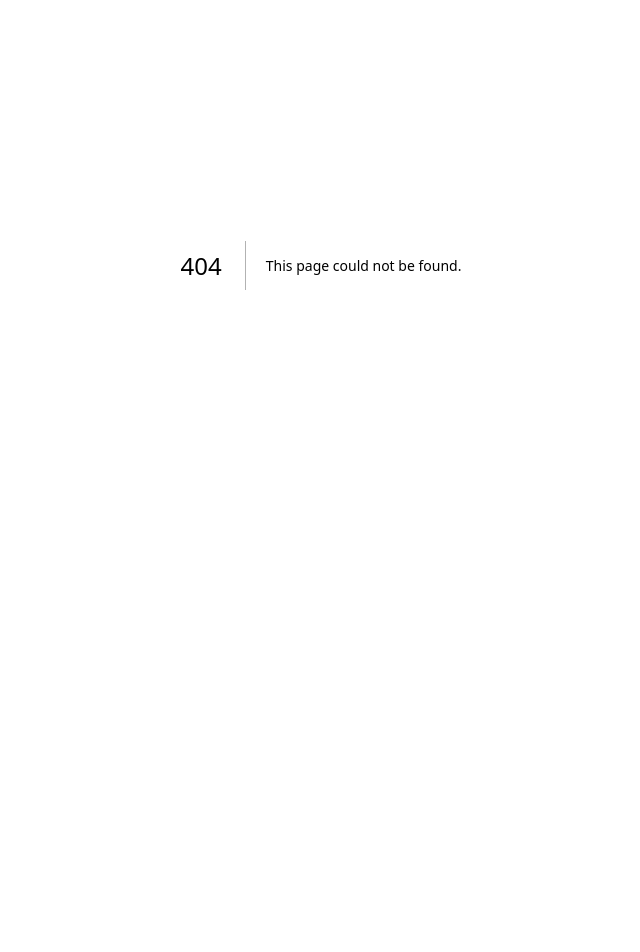
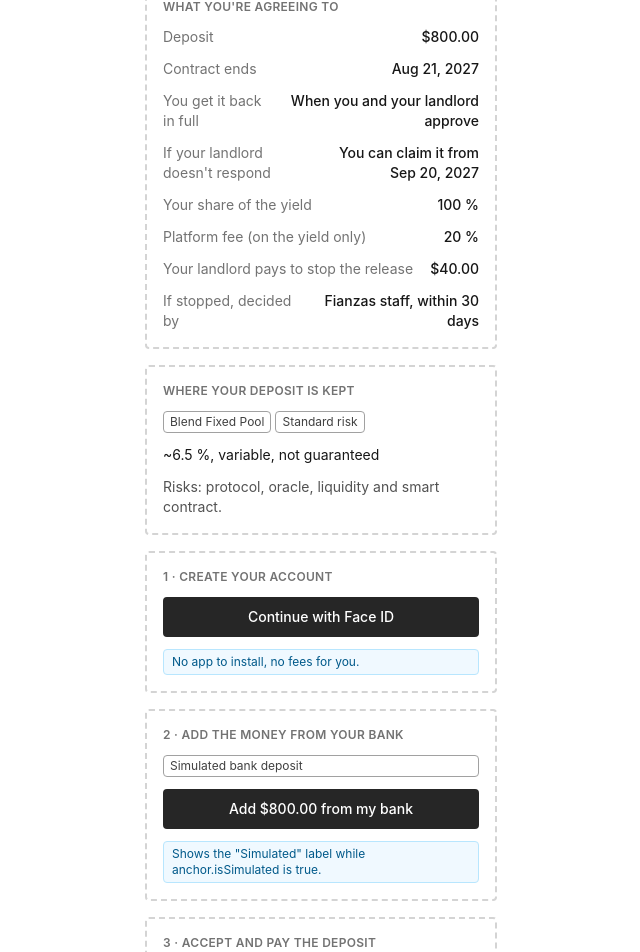
Before and after one commit to jzelada97/Pledge, a Next.js app in the folder apps/web/: page /i/1 in a window 1280 px wide. Before the commit this address had no page. Shown: the part 135-1087 px from the top of the page, without its empty margins (319-959 px from the left). Before the commit the page ends 800 px from the top, so only its background shows below. Built offline with nearby package versions, Linux system fonts and the light colour scheme.

Commit message:
feat(web): añadir pantallas de baja fidelidad del inquilino
Invitación /i/[id] (condiciones de WEB-11 v2, riesgo de la estrategia,
cuenta con Face ID, depósito desde el banco y aceptar, con la comprobación
WEB-14) y /tenant (aprobar, reclamar tras el plazo y enviar al banco).

```diff
--- /dev/null
+++ b/apps/web/app/i/[id]/page.tsx
@@ -0,0 +1,70 @@
+import { notFound } from "next/navigation";
+import { SignButton } from "@/components/sign-button";
+import { Box, Note, Row, Screen, Tag } from "@/components/wire";
+import { depositById } from "@/lib/fixtures";
+import { date, money, percent } from "@/lib/format";
+import { RISK_LABEL, STRATEGY_COPY } from "@/lib/strategies";
+
+// Tenant invitation: /i/<id>#c=<code>. Everything shown is read from the chain (get_terms + config),
+// never from the URL (WEB-11 v2). The id resolves to the escrow with factory.escrow_of(id).
+export default async function Invitation({ params }: PageProps<"/i/[id]">) {
+  const { id } = await params;
+  const d = depositById(id);
+  if (!d) notFound();
+
+  if (d.status !== "Proposed") {
+    return (
+      <Screen title="This link is no longer valid" back="/" narrow>
+        <p className="text-sm text-neutral-600">Ask your landlord to send you a new invitation.</p>
+      </Screen>
+    );
+  }
+
+  const { terms } = d.data;
+  const copy = STRATEGY_COPY[terms.strategy.id];
+  const reviewDays = Number(terms.review_timeout_secs) / 86_400;
+
+  return (
+    <Screen title="Your room deposit" back="/" narrow>
+      <Box title="What you're agreeing to">
+        <Row label="Deposit" value={money(terms.amount)} />
+        <Row label="Contract ends" value={date(terms.end_ts)} />
+        <Row label="You get it back in full" value="When you and your landlord approve" />
+        <Row label="If your landlord doesn't respond" value={`You can claim it from ${date(d.timeout_at)}`} />
+        <Row label="Your share of the yield" value={percent(terms.tenant_yield_bps)} />
+        <Row label="Platform fee (on the yield only)" value={percent(terms.platform_fee_bps)} />
+        <Row label="Your landlord pays to stop the release" value={money(terms.stop_bond)} />
+        <Row label="If stopped, decided by" value={`Fianzas staff, within ${reviewDays} days`} />
+      </Box>
+
+      <Box title="Where your deposit is kept">
+        <div className="flex flex-wrap gap-1">
+          <Tag>{copy.name}</Tag>
+          <Tag>{RISK_LABEL[terms.strategy.risk]}</Tag>
+          {terms.strategy.simulated && <Tag>Simulated yield</Tag>}
+        </div>
+        <p className="text-sm">{copy.apy}</p>
+        <p className="text-sm text-neutral-600">{copy.risks}</p>
+      </Box>
+
+      <Box title="1 · Create your account">
+        <SignButton label="Continue with Face ID" />
+        <Note>No app to install, no fees for you.</Note>
+      </Box>
+
+      <Box title="2 · Add the money from your bank">
+        <Tag>Simulated bank deposit</Tag>
+        <SignButton label={`Add ${money(terms.amount)} from my bank`} />
+        <Note>Shows the &quot;Simulated&quot; label while anchor.isSimulated is true.</Note>
+      </Box>
+
+      <Box title="3 · Accept and pay the deposit">
+        <SignButton label="Accept and pay" />
+        <Note>
+          Before asking for Face ID we check these terms match the platform&apos;s (WEB-14). If not, we block it and show:
+          &quot;These terms don&apos;t match the platform&apos;s.&quot;
+        </Note>
+      </Box>
+    </Screen>
+  );
+}
--- /dev/null
+++ b/apps/web/app/tenant/page.tsx
@@ -0,0 +1,64 @@
+import { SignButton } from "@/components/sign-button";
+import { Box, Note, Row, Screen, Tag } from "@/components/wire";
+import { DEPOSITS, ME_TENANT, type DepositRow } from "@/lib/fixtures";
+import { STATUS_LABEL, date, money, nowSecs } from "@/lib/format";
+import { breakdown, split } from "@/lib/split";
+
+export const dynamic = "force-dynamic"; // dates are relative to now
+
+// Tenant home: factory.list_by_tenant → get_fianzas. Mobile-first (375 px).
+export default function TenantHome() {
+  const mine = DEPOSITS.filter((d) => d.data.tenant === ME_TENANT);
+  return (
+    <Screen title="My deposits" back="/" narrow>
+      {mine.map((d) => (
+        <DepositCard key={d.id.toString()} d={d} />
+      ))}
+    </Screen>
+  );
+}
+
+function DepositCard({ d }: { d: DepositRow }) {
+  const { terms, approvals, settlement } = d.data;
+  const s = settlement ?? split(terms.amount, terms.amount + d.accrued_yield, 0n, terms.platform_fee_bps, terms.tenant_yield_bps);
+  const b = breakdown(s, terms.amount);
+  const iApproved = approvals.approved_by.includes(ME_TENANT);
+  const live = d.status === "Active" || d.status === "Ending";
+  const canClaim = live && nowSecs() > d.timeout_at;
+
+  return (
+    <Box title={`Deposit #${d.id}`}>
+      <Tag>{STATUS_LABEL[d.status]}</Tag>
+      <Row label="Your deposit" value={money(terms.amount)} />
+      <Row label={settlement ? "Your yield" : "Your yield so far (variable)"} value={money(b.tenantYield)} />
+      <Row label="Contract ends" value={date(terms.end_ts)} />
+      {terms.strategy.simulated && <Tag>Simulated yield</Tag>}
+
+      {live && !iApproved && <SignButton label="Approve release" />}
+      {live && iApproved && <p className="text-sm">You approved. Waiting for your landlord.</p>}
+      {live && (
+        <>
+          <SignButton label="Claim my deposit" disabled={!canClaim} />
+          {!canClaim && (
+            <Note>If your landlord doesn&apos;t respond, you can claim 100 % from {date(d.timeout_at)}.</Note>
+          )}
+        </>
+      )}
+
+      {(d.status === "Stopped" || d.status === "UnderReview") && (
+        <Note>
+          Your landlord stopped the release and an expert is reviewing it. If the staff doesn&apos;t decide by{" "}
+          {date(d.review_deadline)}, you get your deposit back in full.
+        </Note>
+      )}
+
+      {d.status === "Settled" && (
+        <>
+          <Row label="You received" value={money(s.to_tenant)} />
+          <Tag>Simulated bank transfer</Tag>
+          <SignButton label="Send to my bank" />
+        </>
+      )}
+    </Box>
+  );
+}
```
